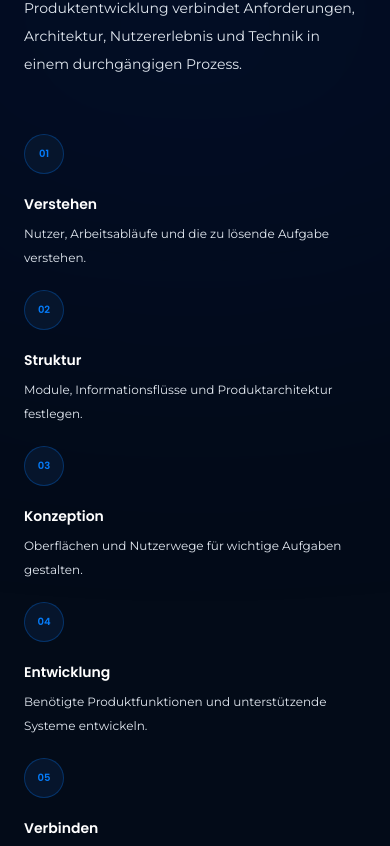
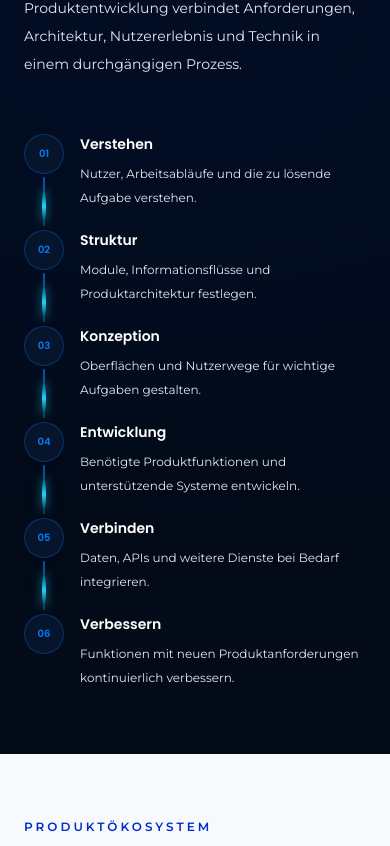
Before and after one commit to aravinthk1504/gendata-techv2, a Next.js app: page /de/products in a window 390 px wide. Shown: the part 5218-6064 px from the top of the page. Built offline with nearby package versions, Linux system fonts and the light colour scheme.

Commit message:
style: restore animated mobile process connectors

```diff
--- a/src/app/globals.css
+++ b/src/app/globals.css
@@ -166,3 +166,52 @@ button:focus-visible {
 }
 
 @keyframes eventGalleryScroll { from { transform: translateX(0); } to { transform: translateX(-50%); } }
+
+
+/* Connected step timeline on phones. Keep the existing horizontal travelling
+   glow on desktop; a vertical track avoids crossing wrapped mobile copy. */
+@media (max-width: 639px) {
+  .gd-process-steps > * {
+    position: relative;
+    padding-left: 56px;
+    min-width: 0;
+  }
+  .gd-process-steps > * > :first-child {
+    position: absolute;
+    left: 0;
+    top: 0;
+  }
+  .gd-process-steps > *:not(:last-child)::before {
+    content: "";
+    position: absolute;
+    left: 19px;
+    top: 43px;
+    bottom: -16px;
+    width: 2px;
+    border-radius: 2px;
+    background: linear-gradient(180deg, rgba(5,124,250,.65), rgba(33,212,243,.23));
+  }
+  .gd-process-steps > *:not(:last-child)::after {
+    content: "";
+    position: absolute;
+    pointer-events: none;
+    left: 18px;
+    top: 43px;
+    width: 4px;
+    height: 32px;
+    border-radius: 4px;
+    background: linear-gradient(to bottom, transparent, #21d4f3, transparent);
+    box-shadow: 0 0 10px rgba(33,212,243,.6);
+    animation: gd-process-mobile-travel 2.8s linear infinite;
+  }
+  .gd-process-steps > * > h3 { margin-top: 0; }
+  @keyframes gd-process-mobile-travel {
+    0% { top: 43px; opacity: 0; }
+    20% { opacity: 1; }
+    85% { opacity: 1; }
+    100% { top: calc(100% + 4px); opacity: 0; }
+  }
+}
+@media (prefers-reduced-motion: reduce) {
+  .gd-process-steps > *::after { animation: none !important; opacity: 0; }
+}
```
